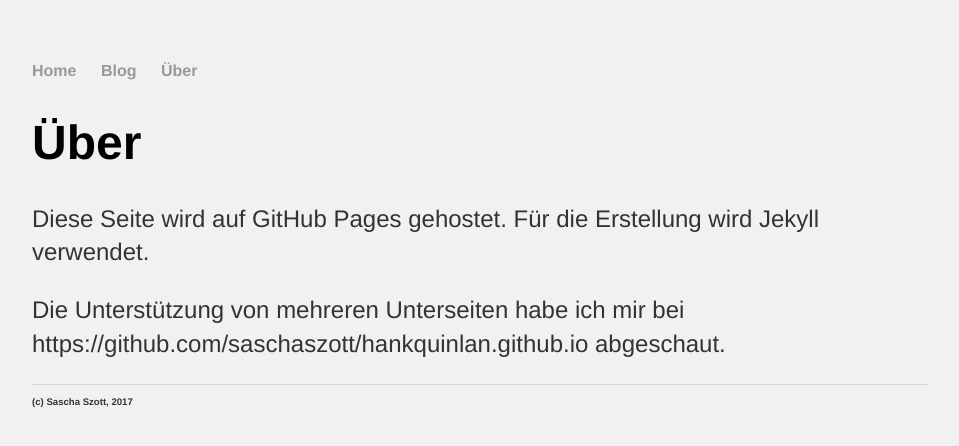
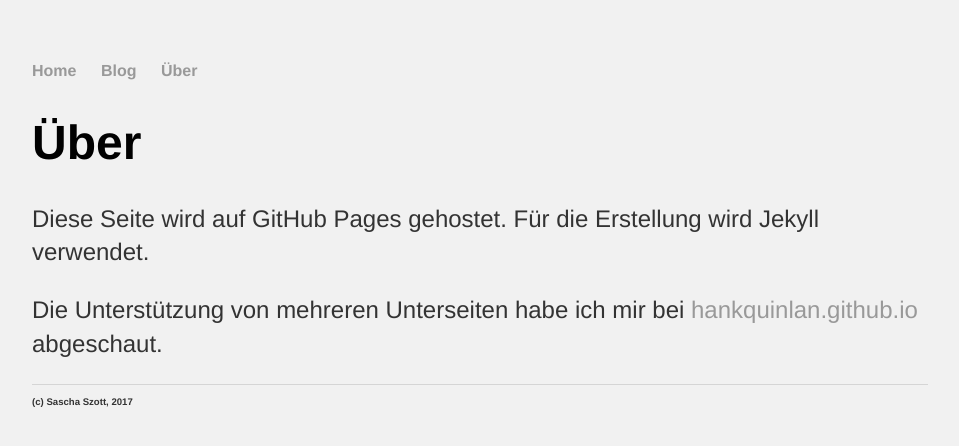
Before and after one commit to saschaszott/saschaszott.github.io, a Jekyll site: the page built from about/index.html, in a window 1280 px wide. Shown: the top 446 px of the page, without its empty margins (160-1119 px from the left). Built offline with Jekyll 4.4.1, drawn with Linux system fonts in a browser that asks for light colours; some of the changed lines change nothing that is shown.

Commit message:
Update index.html

```diff
--- a/about/index.html
+++ b/about/index.html
@@ -3,8 +3,8 @@ layout: default
 title: About
 ---
 
-		<div class="about">
-			<h1>Über</h1>
-			<p>Diese Seite wird auf GitHub Pages gehostet. Für die Erstellung wird Jekyll verwendet.</p>
-      <p>Die Unterstützung von mehreren Unterseiten habe ich mir bei https://github.com/saschaszott/hankquinlan.github.io abgeschaut.</p>
-		</div>
+<div class="about">
+  <h1>Über</h1>
+  <p>Diese Seite wird auf GitHub Pages gehostet. Für die Erstellung wird Jekyll verwendet.</p>
+  <p>Die Unterstützung von mehreren Unterseiten habe ich mir bei <a href="https://github.com/hankquinlan/hankquinlan.github.io">hankquinlan.github.io</a> abgeschaut.</p>
+</div>
```
